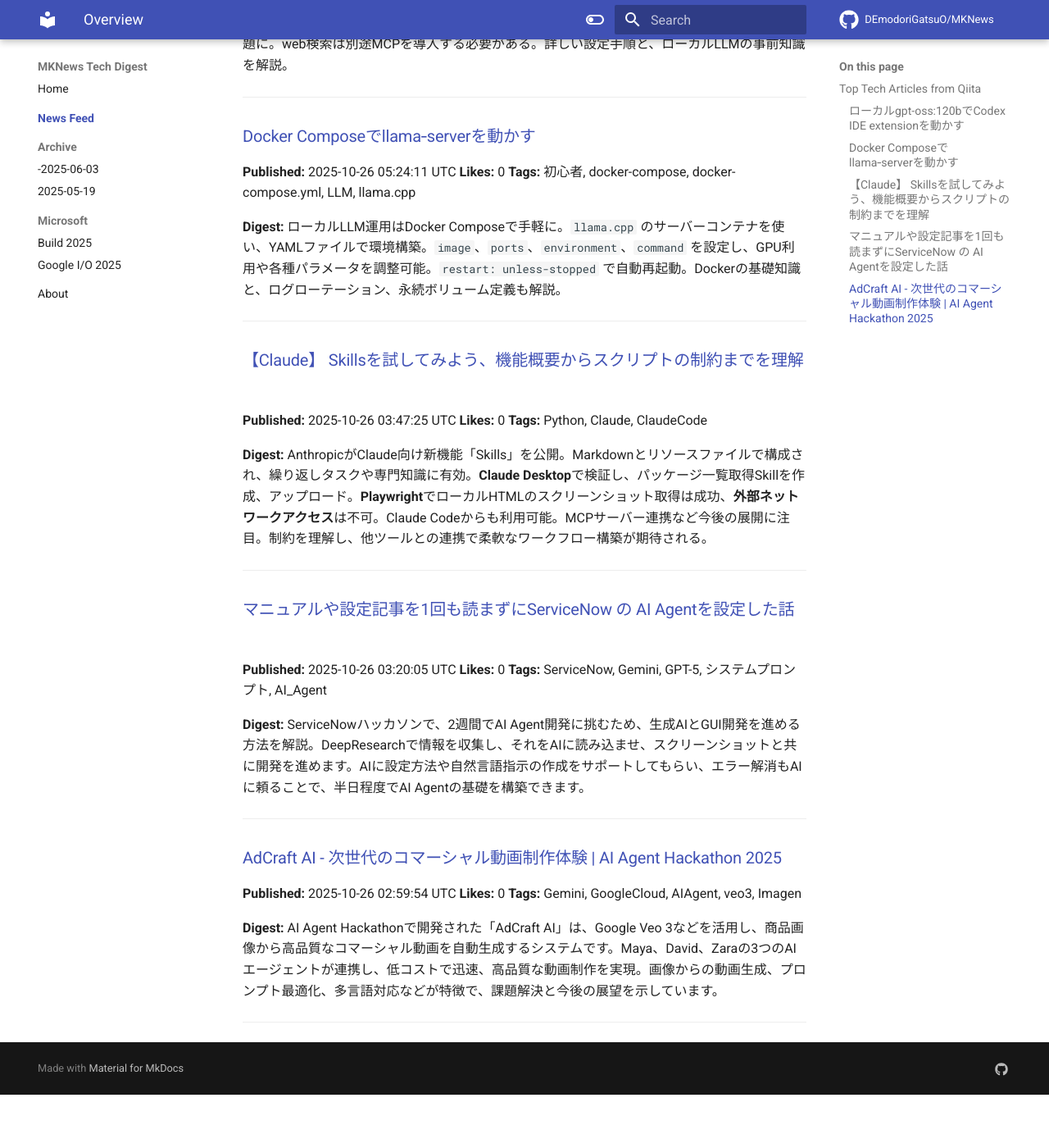
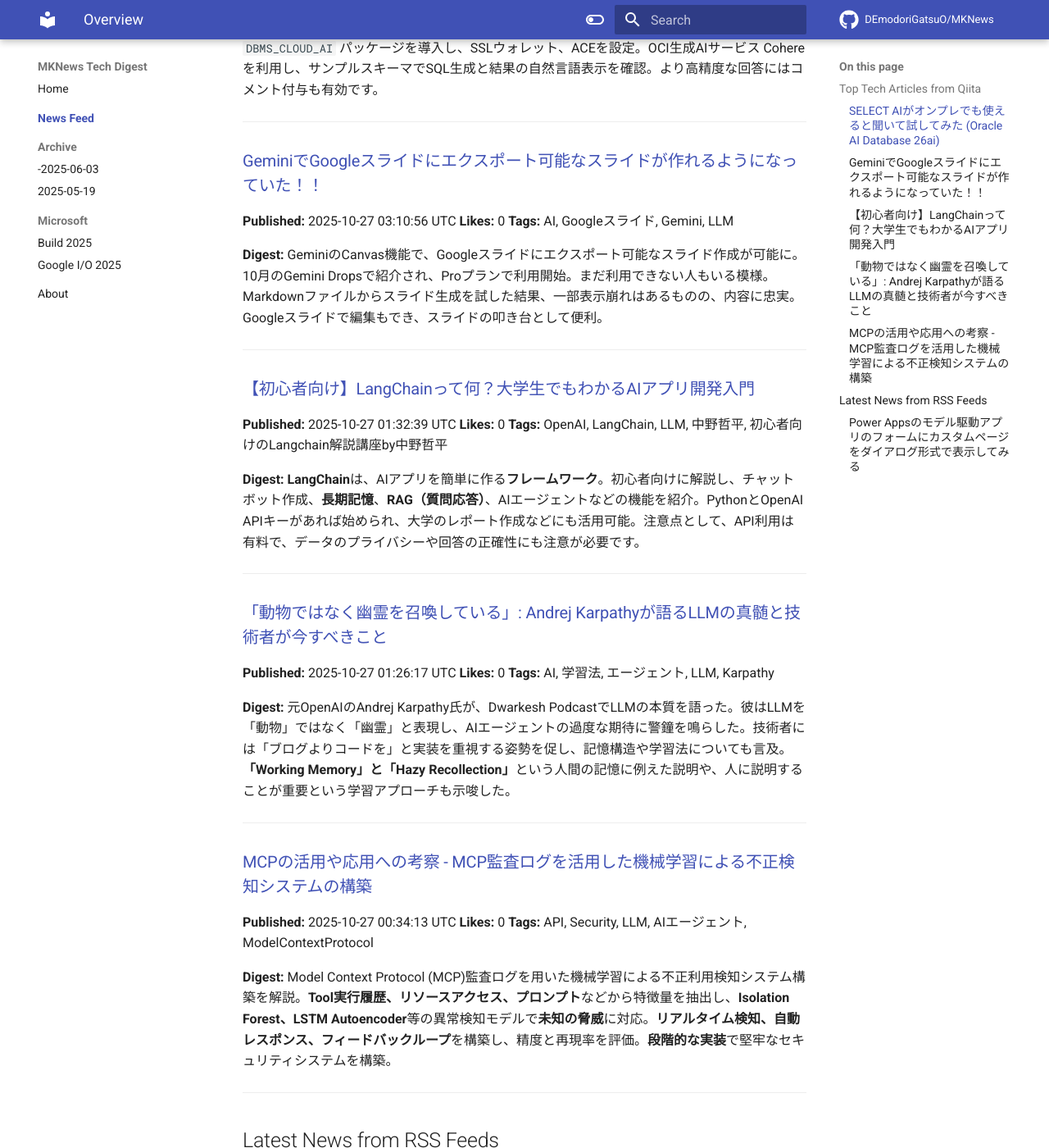
Before and after one commit to DEmodoriGatsuO/MKNews, an MkDocs documentation site: the page built from docs/news/index.md, in a window 1280 px wide and 1400 px high, scrolled down 328 px. Shown: the whole window at 82% size. Built offline with MkDocs 1.6.1 and Material for MkDocs 9.7.7, drawn with Linux system fonts in a browser that asks for light colours; comment, search, counter and statistics services are not loaded; before the commit the page ends 1663 px from its top, so only the background shows below that; some of the changed text lies outside the part shown.

Commit message:
Automated AI Tech Digest - 2025-10-27

```diff
--- a/docs/news/index.md
+++ b/docs/news/index.md
@@ -1,55 +1,68 @@
-# AI Tech Trends Digest (2025-10-26)
+# AI Tech Trends Digest (2025-10-27)
 
 
 ## Top Tech Articles from Qiita
 
 
-### [ローカルgpt-oss:120bでCodex IDE extensionを動かす](https://qiita.com/irochigai-mono/items/146805262830efee5f7f)
-**Published:** 2025-10-25 06:47:29 UTC
-**Likes:** 1
-**Tags:** MCP, LLM, gpt-oss-120b, CodexIDEextension
+### [SELECT AIがオンプレでも使えると聞いて試してみた (Oracle AI Database 26ai)](https://qiita.com/ssfujita/items/79c253269f94d2895c7a)
+**Published:** 2025-10-26 23:17:23 UTC
+**Likes:** 3
+**Tags:** oracle, Database, rag, LLM, 26ai
 
 **Digest:**
-ローカルLLM「gpt-oss:120b」でVSCode拡張機能Codexを利用する方法を紹介。設定ファイル`config.toml`にモデル情報を記述するだけで、コーディングエージェントを無料で使い放題に。web検索は別途MCPを導入する必要がある。詳しい設定手順と、ローカルLLMの事前知識を解説。
+Oracle AI Database 26ai (Free版) でSELECT AI (NL2SQL) が利用可能に。`DBMS_CLOUD`、`DBMS_CLOUD_AI` パッケージを導入し、SSLウォレット、ACEを設定。OCI生成AIサービス Cohere を利用し、サンプルスキーマでSQL生成と結果の自然言語表示を確認。より高精度な回答にはコメント付与も有効です。
 
 ---
 
-### [Docker Composeでllama‑serverを動かす](https://qiita.com/irochigai-mono/items/3975dc01c0cb3a5f104f)
-**Published:** 2025-10-26 05:24:11 UTC
+### [GeminiでGoogleスライドにエクスポート可能なスライドが作れるようになっていた！！](https://qiita.com/Nozomuts/items/198fceb42a261a3914e0)
+**Published:** 2025-10-27 03:10:56 UTC
 **Likes:** 0
-**Tags:** 初心者, docker-compose, docker-compose.yml, LLM, llama.cpp
+**Tags:** AI, Googleスライド, Gemini, LLM
 
 **Digest:**
-ローカルLLM運用はDocker Composeで手軽に。`llama.cpp` のサーバーコンテナを使い、YAMLファイルで環境構築。`image`、`ports`、`environment`、`command` を設定し、GPU利用や各種パラメータを調整可能。`restart: unless-stopped` で自動再起動。Dockerの基礎知識と、ログローテーション、永続ボリューム定義も解説。
+GeminiのCanvas機能で、Googleスライドにエクスポート可能なスライド作成が可能に。10月のGemini Dropsで紹介され、Proプランで利用開始。まだ利用できない人もいる模様。Markdownファイルからスライド生成を試した結果、一部表示崩れはあるものの、内容に忠実。Googleスライドで編集もでき、スライドの叩き台として便利。
 
 ---
 
-### [【Claude】 Skillsを試してみよう、機能概要からスクリプトの制約までを理解](https://qiita.com/eno49conan/items/a303d3e8aa770c6e2448)
-**Published:** 2025-10-26 03:47:25 UTC
+### [【初心者向け】LangChainって何？大学生でもわかるAIアプリ開発入門](https://qiita.com/huntersai/items/90cf2614a1e198502c1e)
+**Published:** 2025-10-27 01:32:39 UTC
 **Likes:** 0
-**Tags:** Python, Claude, ClaudeCode
+**Tags:** OpenAI, LangChain, LLM, 中野哲平, 初心者向けのLangchain解説講座by中野哲平
 
 **Digest:**
-AnthropicがClaude向け新機能「Skills」を公開。Markdownとリソースファイルで構成され、繰り返しタスクや専門知識に有効。**Claude Desktop**で検証し、パッケージ一覧取得Skillを作成、アップロード。**Playwright**でローカルHTMLのスクリーンショット取得は成功、**外部ネットワークアクセス**は不可。Claude Codeからも利用可能。MCPサーバー連携など今後の展開に注目。制約を理解し、他ツールとの連携で柔軟なワークフロー構築が期待される。
+**LangChain**は、AIアプリを簡単に作る**フレームワーク**。初心者向けに解説し、チャットボット作成、**長期記憶**、**RAG（質問応答）**、AIエージェントなどの機能を紹介。PythonとOpenAI APIキーがあれば始められ、大学のレポート作成などにも活用可能。注意点として、API利用は有料で、データのプライバシーや回答の正確性にも注意が必要です。
 
 ---
 
-### [マニュアルや設定記事を1回も読まずにServiceNow の AI Agentを設定した話](https://qiita.com/oichan00/items/2ac0b221a6d106f4fa79)
-**Published:** 2025-10-26 03:20:05 UTC
+### [「動物ではなく幽霊を召喚している」: Andrej Karpathyが語るLLMの真髄と技術者が今すべきこと](https://qiita.com/s_tsuchida/items/02f6fb2ef0c626bcc1c2)
+**Published:** 2025-10-27 01:26:17 UTC
 **Likes:** 0
-**Tags:** ServiceNow, Gemini, GPT-5, システムプロンプト, AI_Agent
+**Tags:** AI, 学習法, エージェント, LLM, Karpathy
 
 **Digest:**
-ServiceNowハッカソンで、2週間でAI Agent開発に挑むため、生成AIとGUI開発を進める方法を解説。DeepResearchで情報を収集し、それをAIに読み込ませ、スクリーンショットと共に開発を進めます。AIに設定方法や自然言語指示の作成をサポートしてもらい、エラー解消もAIに頼ることで、半日程度でAI Agentの基礎を構築できます。
+元OpenAIのAndrej Karpathy氏が、Dwarkesh PodcastでLLMの本質を語った。彼はLLMを「動物」ではなく「幽霊」と表現し、AIエージェントの過度な期待に警鐘を鳴らした。技術者には「ブログよりコードを」と実装を重視する姿勢を促し、記憶構造や学習法についても言及。**「Working Memory」と「Hazy Recollection」**という人間の記憶に例えた説明や、人に説明することが重要という学習アプローチも示唆した。
 
 ---
 
-### [AdCraft AI - 次世代のコマーシャル動画制作体験 | AI  Agent Hackathon 2025](https://qiita.com/oharu121/items/a21b4fea599028d5d59c)
-**Published:** 2025-10-26 02:59:54 UTC
+### [MCPの活用や応用への考察 -  MCP監査ログを活用した機械学習による不正検知システムの構築](https://qiita.com/555hamano/items/a3b1ac448d62e14f841f)
+**Published:** 2025-10-27 00:34:13 UTC
 **Likes:** 0
-**Tags:** Gemini, GoogleCloud, AIAgent, veo3, Imagen
+**Tags:** API, Security, LLM, AIエージェント, ModelContextProtocol
 
 **Digest:**
-AI Agent Hackathonで開発された「AdCraft AI」は、Google Veo 3などを活用し、商品画像から高品質なコマーシャル動画を自動生成するシステムです。Maya、David、Zaraの3つのAIエージェントが連携し、低コストで迅速、高品質な動画制作を実現。画像からの動画生成、プロンプト最適化、多言語対応などが特徴で、課題解決と今後の展望を示しています。
+Model Context Protocol (MCP)監査ログを用いた機械学習による不正利用検知システム構築を解説。**Tool実行履歴、リソースアクセス、プロンプト**などから特徴量を抽出し、**Isolation Forest、LSTM Autoencoder**等の異常検知モデルで**未知の脅威**に対応。**リアルタイム検知、自動レスポンス、フィードバックループ**を構築し、精度と再現率を評価。**段階的な実装**で堅牢なセキュリティシステムを構築。
 
 ---
+
+## Latest News from RSS Feeds
+
+
+### [Power Appsのモデル駆動アプリのフォームにカスタムページをダイアログ形式で表示してみる](https://blog.jbs.co.jp/entry/2025/10/27/105406)
+**Source:** JBS Blog
+**Published:** 2025-10-27 01:54:06 UTC
+**Tags:** Power Apps, PowerPlatform
+
+**Digest:**
+モデル駆動型アプリで独自のダイアログや追加情報表示が必要な場合、カスタムページが有効です。簡易表示やサブグリッドは高度なコーディングやデザイン性が課題でしたが、カスタムページを組み込むことで解決。今回は、モデル駆動型アプリのフォームにコマンドボタンを配置し、カスタムページをダイアログとして表示する方法を紹介します。
+
+---
```
